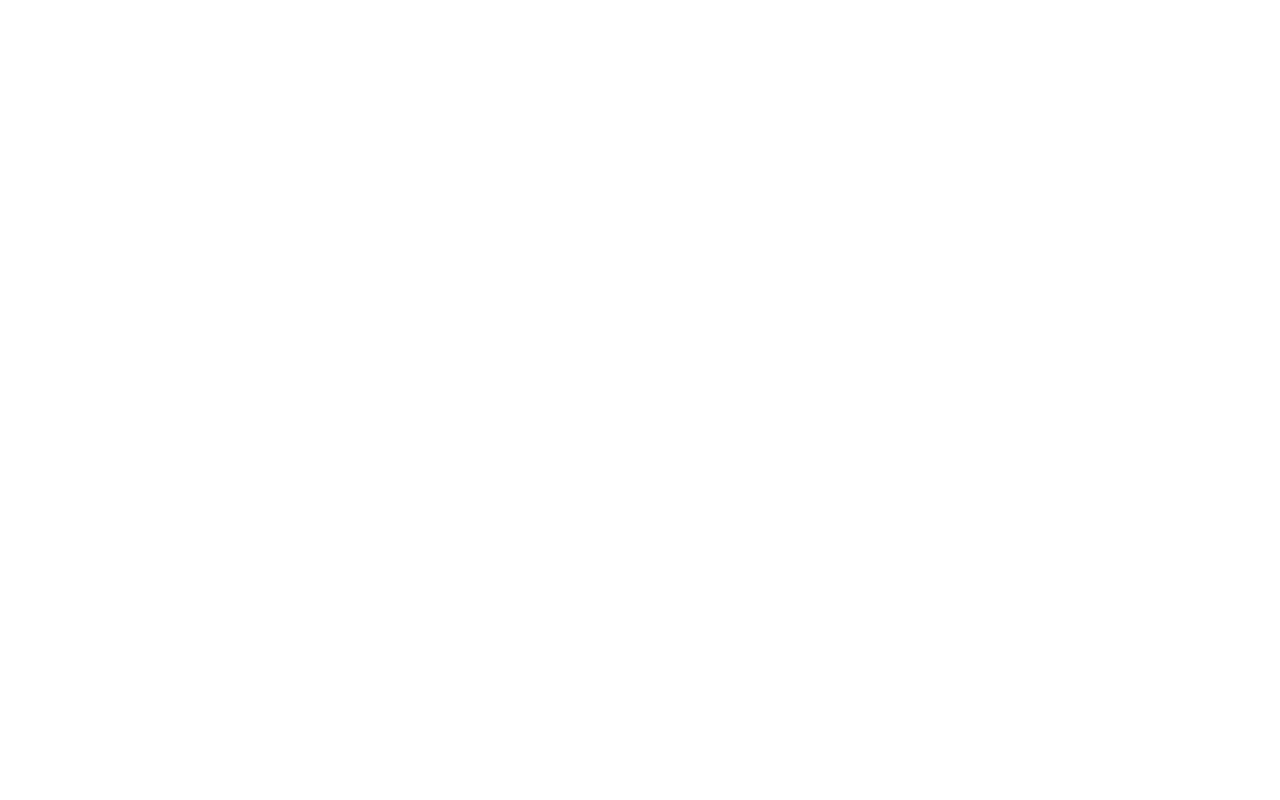
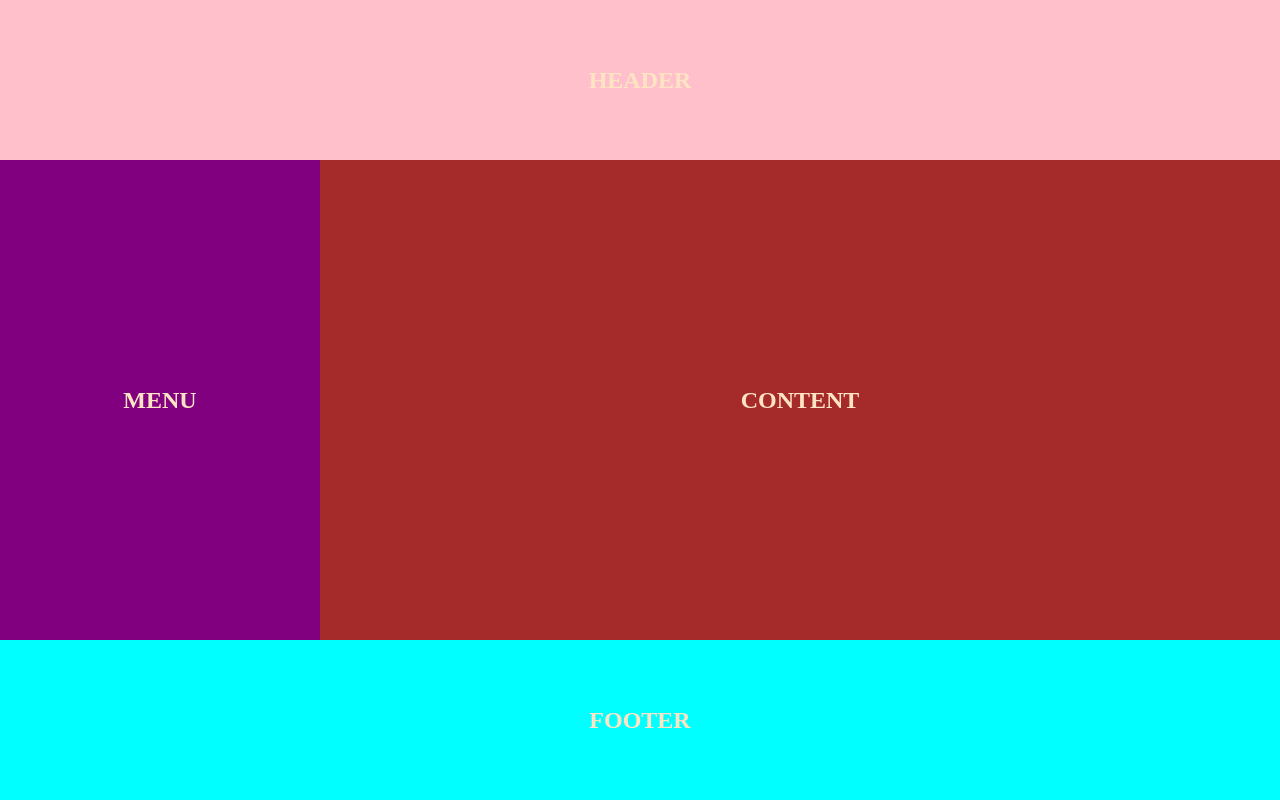
Before and after one commit to Nymesia47/modulo1.9-css-grid-ejercicio2-maquetando-con-grid-2, a plain HTML site: page index.html in a window 1280 px wide. Drawn offline with Linux system fonts and the light colour scheme.

Commit message:
exercise complete

```diff
--- a/index.html
+++ b/index.html
@@ -7,6 +7,21 @@
     <link rel="stylesheet" href="./style.css">
 </head>
 <body>
+    <div class="wrapper">
+        <header class="container header">
+            <h2>HEADER</h2>
+        </header>
+        <nav class="container menu">
+            <h2>MENU</h2>
+        </nav>
+        <main class="container content">
+            <h2>CONTENT</h2>
+        </main>
+        <footer class="container footer">
+            <h2>FOOTER</h2>
+        </footer>
+
+    </div>
 
 </body>
 </html>
--- a/style.css
+++ b/style.css
@@ -0,0 +1,43 @@
+* {
+    box-sizing: border-box;
+    margin: 0;
+    padding: 0;
+}
+
+html {
+    color: bisque;
+}
+
+.wrapper {
+    display: grid;
+    height: 100vh;
+    grid-template-columns: 1fr 1fr 1fr 1fr 1fr 1fr 1fr 1fr 1fr 1fr 1fr 1fr;
+    grid-template-rows: 20vh 1fr 20vh
+
+}
+
+.container {
+    display: flex;
+    justify-content: center;
+    align-items: center;
+}
+
+.header {
+    background-color: pink;
+    grid-column: 1/13;
+}
+
+.menu {
+    background-color: purple;
+    grid-column: 1/4;
+}
+
+.content {
+    background-color: brown;
+    grid-column: 4/13;
+}
+
+.footer {
+    background-color: aqua;
+    grid-column: 1/13;
+}
```
